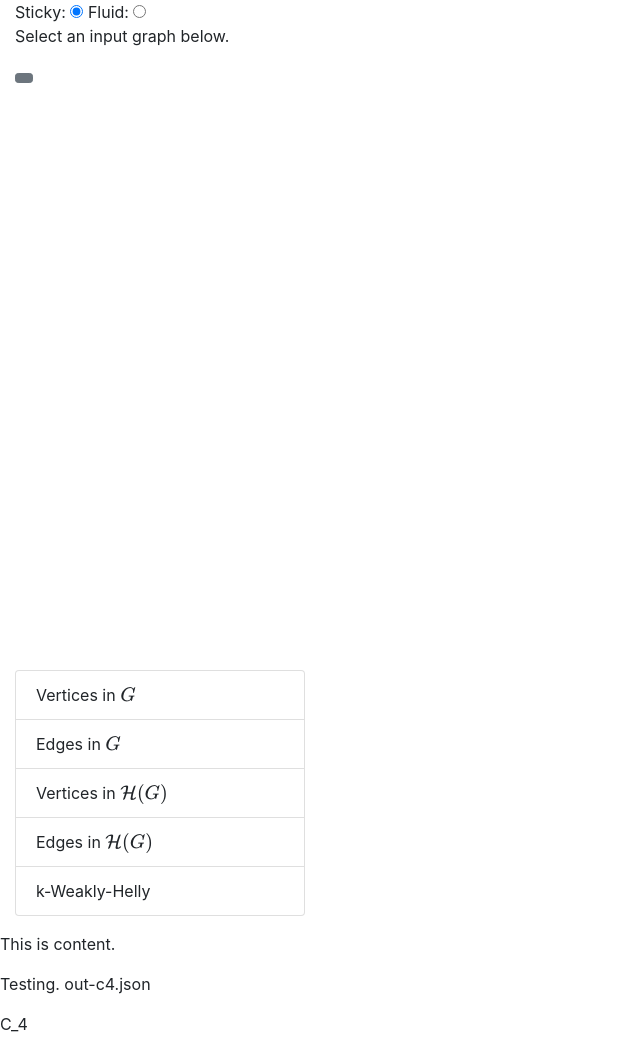
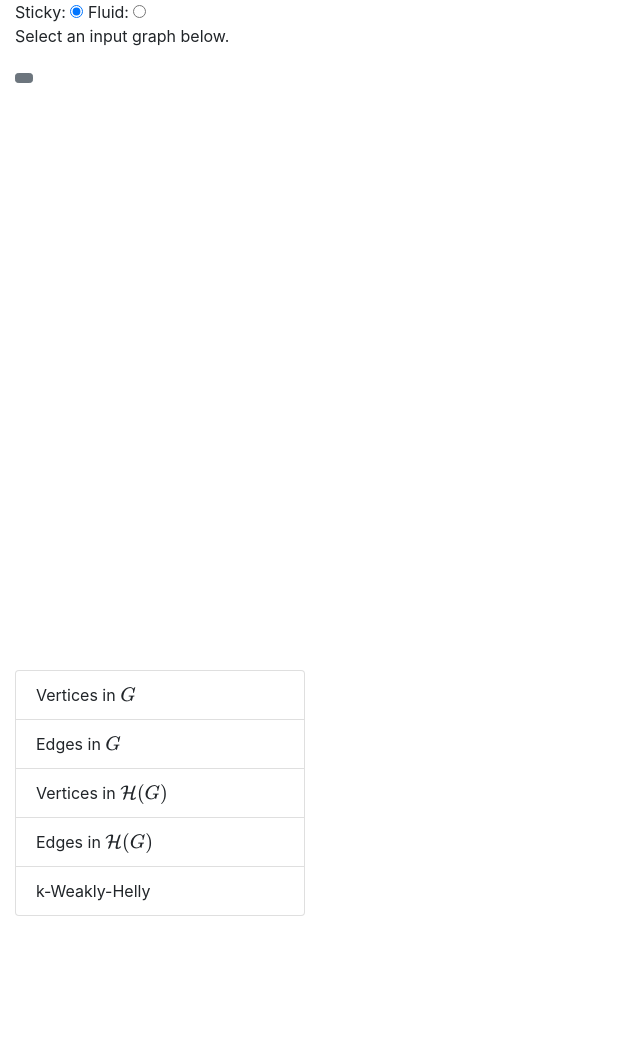
Before and after one commit to algorithmic-lab/algorithmic-lab.github.io, a Jekyll site: the page built from helly/c4.md, in a window 1280 px wide. Shown: the whole page, without its empty margins (0-640 px from the left). Built offline with Jekyll 4.4.1, drawn with Linux system fonts in a browser that asks for light colours; nearby versions of some CDN libraries; formulas are drawn with MathJax 3; after the commit the page ends 932 px from its top, so only the background shows below that.

Commit message:
Update c4.md

```diff
--- a/helly/c4.md
+++ b/helly/c4.md
@@ -3,10 +3,3 @@ layout: hellification
 title: "C_4"
 inputFile: out-c4.json
 ---
-
-This is content.
-
-Testing.
-{{ page.inputFile }}
-
-{{ page.title }}
```
